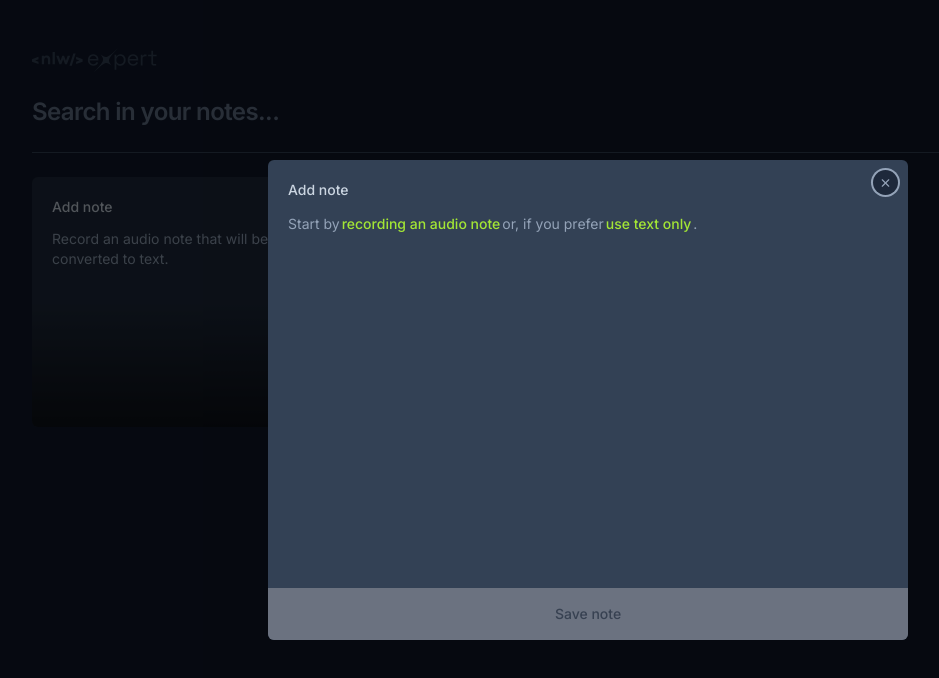
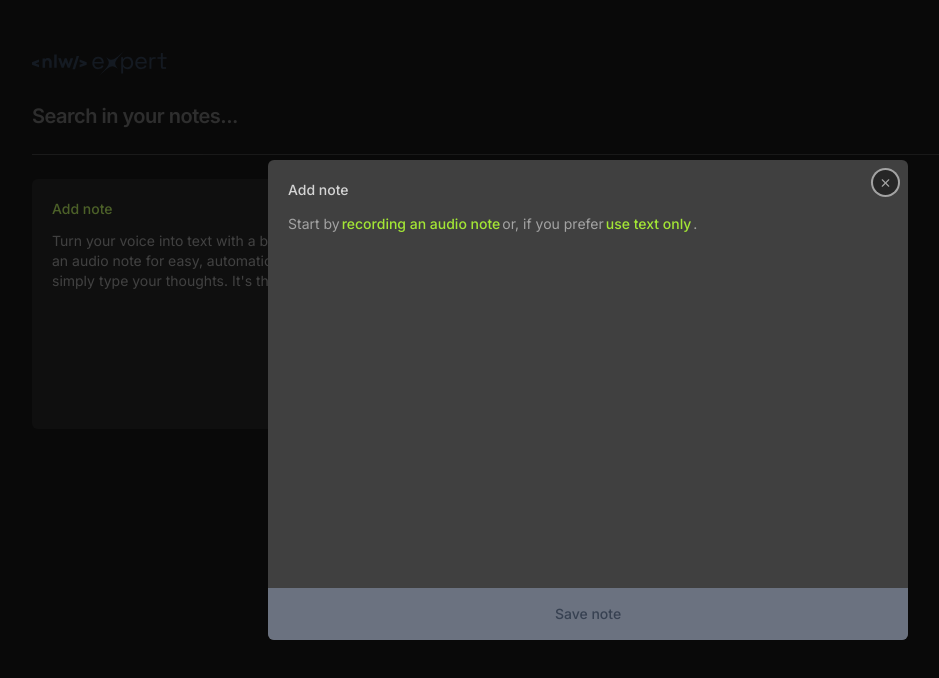
Before and after one commit to patriciasegantine/nlw-expert, a React (Vite) app: page / in a window 1280 px wide. Both pictures are taken after a click on the button 261 px from the left and 302 px from the top of the page. Shown: the top 678 px of the page, without its empty margins (52-991 px from the left). Built offline with nearby package versions, Linux system fonts and the light colour scheme.

Commit message:
feat: change color and text adjusts

```diff
--- a/index.html
+++ b/index.html
@@ -1,16 +1,16 @@
 <!doctype html>
 <html lang="en">
-  <head>
-    <meta charset="UTF-8" />
-    <meta name="viewport" content="width=device-width, initial-scale=1.0" />
-    <link rel="preconnect" href="https://fonts.googleapis.com"/>
-    <link rel="preconnect" href="https://fonts.gstatic.com" crossorigin/>
+<head>
+    <meta charset="UTF-8"/>
+    <meta content="width=device-width, initial-scale=1.0" name="viewport"/>
+    <link href="https://fonts.googleapis.com" rel="preconnect"/>
+    <link crossorigin href="https://fonts.gstatic.com" rel="preconnect"/>
     <link href="https://fonts.googleapis.com/css2?family=Inter:wght@400;500;600;700&display=swap" rel="stylesheet"/>
-    <link rel="shortcut icon" href="/favicon.png" type="image/png">
+    <link href="/favicon.png" rel="shortcut icon" type="image/png">
     <title>expert notes</title>
-  </head>
-  <body class="bg-slate-900 text-slate-50 antialiased">
-    <div id="root"></div>
-    <script type="module" src="/src/main.tsx"></script>
-  </body>
+</head>
+<body class="bg-neutral-900 text-neutral-50 antialiased selection:bg-lime-300 selection:text-neutral-900">
+<div id="root"></div>
+<script src="/src/main.tsx" type="module"></script>
+</body>
 </html>
--- a/src/app.tsx
+++ b/src/app.tsx
@@ -58,12 +58,12 @@ export const App: React.FC = () => {
         <input
           type="text"
           placeholder={'Search in your notes...'}
-          className="w-full bg-transparent text-2xl font-semibold tracking-tight placeholder:text-slate-500 outline-none"
+          className="w-full bg-transparent text-xl font-semibold tracking-tight placeholder:text-neutral-500 outline-none"
           onChange={handleOnSearch}
         />
       </form>
 
-      <div className="h-[1px] bg-slate-700"/>
+      <div className="h-[1px] bg-neutral-700"/>
 
       <div className="grid grid-cols auto-rows-[250px] gap-6 sm:grid-cols-2 lg:grid-cols-3">
         <NewNoteCard
--- a/src/components/card.tsx
+++ b/src/components/card.tsx
@@ -7,38 +7,51 @@ interface NoteCardProps {
   contentCard: string
   bodyCard: React.ReactElement
   handleResetEditor?: () => void
+  newCard: boolean
 }
 
-export const Card: React.FC<NoteCardProps> = ({titleCard, contentCard, bodyCard, handleResetEditor}) => {
+export const Card: React.FC<NoteCardProps> = ({
+                                                titleCard,
+                                                contentCard,
+                                                bodyCard,
+                                                handleResetEditor,
+                                                newCard
+                                              }) => {
   return (
     <Dialog.Root>
 
       <Dialog.Trigger
-        className="flex flex-col bg-slate-800 rounded-md p-5 gap-3 outline-none overflow-hidden relative hover:ring-2
-        hover:ring-slate-600 text-left focus-visible:ring-2 focus-visible:ring-lime-400"
+        className="flex flex-col bg-neutral-800 rounded-md p-5 gap-3 outline-none overflow-hidden relative hover:ring-2
+        hover:ring-neutral-600 text-left focus-visible:ring-2 focus-visible:ring-slate-400"
         onClick={handleResetEditor}
       >
-        <span className="text-slate-300 text-sm font-medium">
-          {titleCard}
-        </span>
+        {
+          newCard
+            ? <span className="text-lime-300 text-sm font-medium ">
+              {titleCard}
+            </span>
+            : <span className="text-neutral-300 text-sm font-medium ">
+              {titleCard}
+            </span>
 
-        <p className="text-slate-400 text-sm">
+        }
+
+
+        <p className="text-neutral-400 text-sm">
           {contentCard}
         </p>
 
-        <div
-          className="absolute bottom-0 left-0 right-0 h-1/2 bg-gradient-to-t from-black/60 to-black/0 pointer-events-none"/>
       </Dialog.Trigger>
 
       <Dialog.Portal>
         <Dialog.Overlay className="bg-black/60 fixed inset-0 data-[state=open]:animate-overlayShow"/>
 
         <Dialog.Content
-          className="bg-slate-700 z-10 fixed inset-0 md:inset-auto md:top-[50%] md:left-[50%] md:translate-x-[-50%] md:translate-y-[-50%] md:max-w-[640px] w-full md:h-[60vh] md:rounded-md flex flex-col focus:outline-none data-[state=open]:animate-overlayShow overflow-hidden">
+          className="bg-neutral-700 z-10 fixed inset-0 md:inset-auto md:top-[50%] md:left-[50%] md:translate-x-[-50%] md:translate-y-[-50%] md:max-w-[640px] w-full md:h-[60vh] md:rounded-md flex flex-col focus:outline-none data-[state=open]:animate-overlayShow overflow-hidden">
 
           <Dialog.Close asChild>
             <button
-              className="bg-slate-800 p-1.5 text-slate-400 text-sm  hover:bg-slate-600 hover:text-red-400 focus:shadow-violet7 absolute top-[10px] right-[10px] inline-flex h-[25px] w-[25px] appearance-none items-center justify-center rounded-full focus:shadow-[0_0_0_2px] focus:outline-none"
+              className="bg-neutral-800 p-1.5 text-neutral-400 text-sm  hover:bg-neutral-600 hover:text-red-400 focus:shadow-violet7 absolute top-[10px] right-[10px] inline-flex h-[25px] w-[25px] appearance-none items-center justify-center rounded-full focus:shadow-[0_0_0_2px] focus:outline-none"
               aria-label="Close"
             >
               <X className="size-5"/>
--- a/src/components/new-note-card.tsx
+++ b/src/components/new-note-card.tsx
@@ -84,19 +84,20 @@ export const NewNoteCard: React.FC<INewNoteCard> = ({onCreateTextNote}) => {
 
   return (
     <  Card
+      newCard={true}
       titleCard={'Add note'}
-      contentCard={'Record an audio note that will be automatically converted to text.'}
+      contentCard={'Turn your voice into text with a breeze! Record an audio note for easy, automatic conversion or simply type your thoughts. It\'s that simple!'}
       handleResetEditor={handleResetEditor}
       bodyCard={
         <>
           <form className="flex flex-1 flex-col">
             <div className="flex flex-col flex-1 gap-3 p-5">
-                <span className="text-sm font-medium text-slate-300">
+                <span className="text-sm font-medium text-neutral-300">
                 Add note
                 </span>
               {
                 shouldShowOnboarding
-                  ? <p className="text-sm leading-6 text-slate-400">
+                  ? <p className="text-sm leading-6 text-neutral-400">
                     Start by
                     <button
                       type="button"
@@ -115,7 +116,7 @@ export const NewNoteCard: React.FC<INewNoteCard> = ({onCreateTextNote}) => {
                   </p>
                   : <textarea
                     autoFocus
-                    className="text-sm leading-6 text-slate-400 bg-transparent resize-none flex-1 outline-none"
+                    className="text-sm leading-6 text-neutral-400 bg-transparent resize-none flex-1 outline-none"
                     onChange={handleContentChanged}
                     value={content}
                   />
@@ -127,7 +128,7 @@ export const NewNoteCard: React.FC<INewNoteCard> = ({onCreateTextNote}) => {
               isRecording
                 ? <button
                   type="button"
-                  className="w-full text-sm bg-slate-900 text-slate-300 font-medium py-4 outline-none hover:text-slate-100 flex items-center justify-center gap-1 "
+                  className="w-full text-sm bg-neutral-900 text-300 font-medium py-4 outline-none hover:text-100 flex items-center justify-center gap-1 "
                   onClick={handleStopRecording}
                 >
                   <div className="bg-red-500 size-3 rounded-full animate-pulse"/>
--- a/src/components/note-card.tsx
+++ b/src/components/note-card.tsx
@@ -13,23 +13,24 @@ export const NoteCard: React.FC<NoteCardProps> = ({content, createDate, id, onNo
 
   return (
     <Card
+      newCard={false}
       titleCard={formatDistanceToNow(createDate, {addSuffix: true})}
       contentCard={content}
       bodyCard={
         <>
           <div className="flex flex-col flex-1 gap-3 p-5">
-            <span className="text-sm font-medium text-slate-300">
+            <span className="text-sm font-medium text-neutral-300">
              {formatDistanceToNow(createDate)}
             </span>
 
-            <p className="text-sm leading-6 text-slate-400">
+            <p className="text-sm leading-6 text-neutral-400">
               {content}
             </p>
           </div>
 
           <button
             type="button"
-            className="w-full text-sm bg-slate-800 text-slate-300 font-medium py-4 outline-none group"
+            className="w-full text-sm bg-neutral-800 text-neutral-300 font-medium py-4 outline-none group"
             onClick={() => onNoteDelete(id)}
           >
             Deseja <span className="text-red-400 group-hover:underline">apagar essa nota</span> ?
```
Also changed, not shown: src/assets/logo-nlw-expert.svg.
